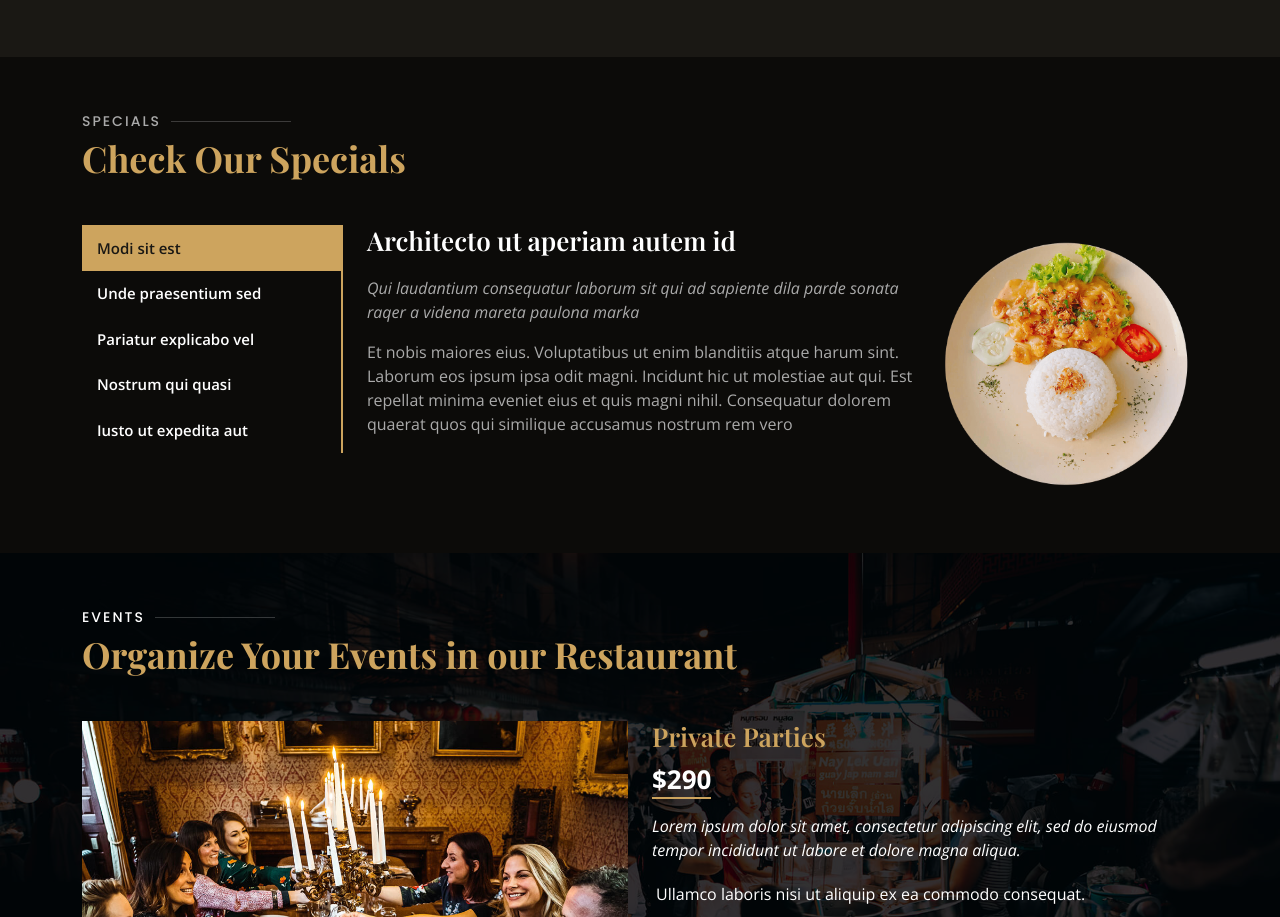
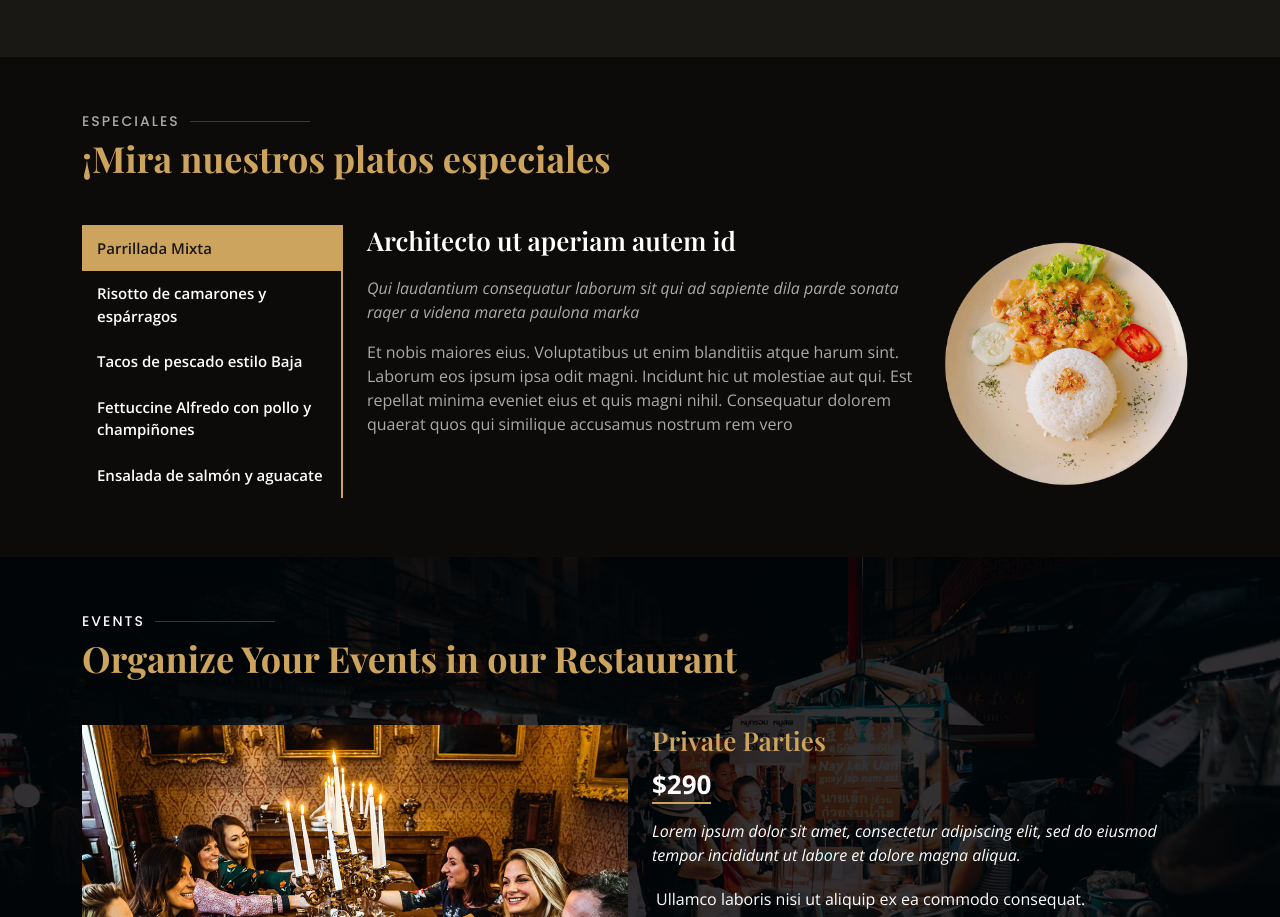
Before and after one commit to cardozoaldama/design-UTCD-template, a website: page index.html in a window 1280 px wide. Shown: the part 2964-3881 px from the top of the page. Drawn offline with nearby package versions, Linux system fonts and the light colour scheme; some icons are missing; a web font is replaced by a local one.

Commit message:
New menus special updated

```diff
--- a/index.html
+++ b/index.html
@@ -316,27 +316,27 @@
       <div class="container" data-aos="fade-up">
 
         <div class="section-title">
-          <h2>Specials</h2>
-          <p>Check Our Specials</p>
+          <h2>Especiales</h2>
+          <p>¡Mira nuestros platos especiales</p>
         </div>
 
         <div class="row" data-aos="fade-up" data-aos-delay="100">
           <div class="col-lg-3">
             <ul class="nav nav-tabs flex-column">
               <li class="nav-item">
-                <a class="nav-link active show" data-bs-toggle="tab" href="#tab-1">Modi sit est</a>
+                <a class="nav-link active show" data-bs-toggle="tab" href="#tab-1">Parrillada Mixta</a>
               </li>
               <li class="nav-item">
-                <a class="nav-link" data-bs-toggle="tab" href="#tab-2">Unde praesentium sed</a>
+                <a class="nav-link" data-bs-toggle="tab" href="#tab-2">Risotto de camarones y espárragos</a>
               </li>
               <li class="nav-item">
-                <a class="nav-link" data-bs-toggle="tab" href="#tab-3">Pariatur explicabo vel</a>
+                <a class="nav-link" data-bs-toggle="tab" href="#tab-3">Tacos de pescado estilo Baja</a>
               </li>
               <li class="nav-item">
-                <a class="nav-link" data-bs-toggle="tab" href="#tab-4">Nostrum qui quasi</a>
+                <a class="nav-link" data-bs-toggle="tab" href="#tab-4">Fettuccine Alfredo con pollo y champiñones</a>
               </li>
               <li class="nav-item">
-                <a class="nav-link" data-bs-toggle="tab" href="#tab-5">Iusto ut expedita aut</a>
+                <a class="nav-link" data-bs-toggle="tab" href="#tab-5">Ensalada de salmón y aguacate</a>
               </li>
             </ul>
           </div>
```
